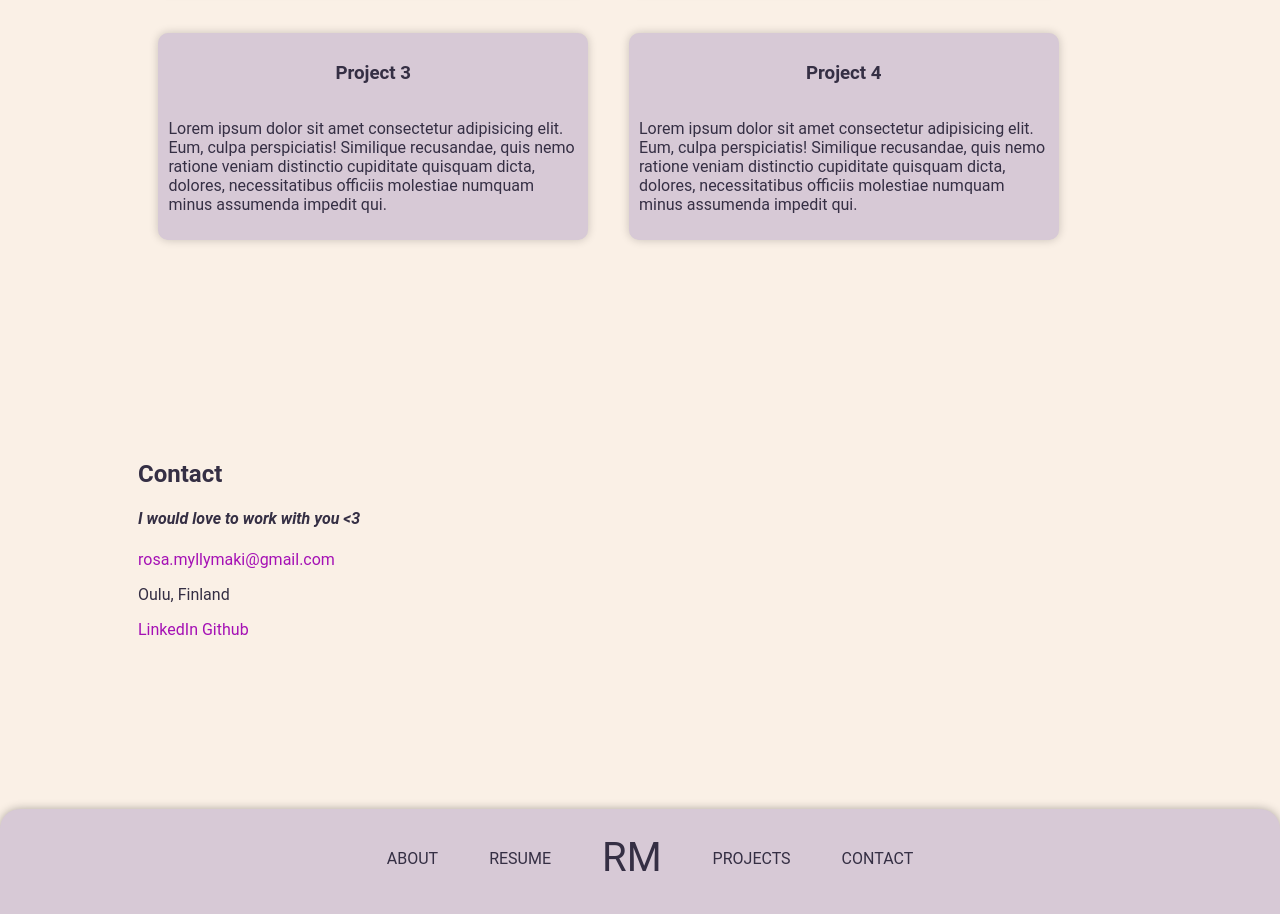
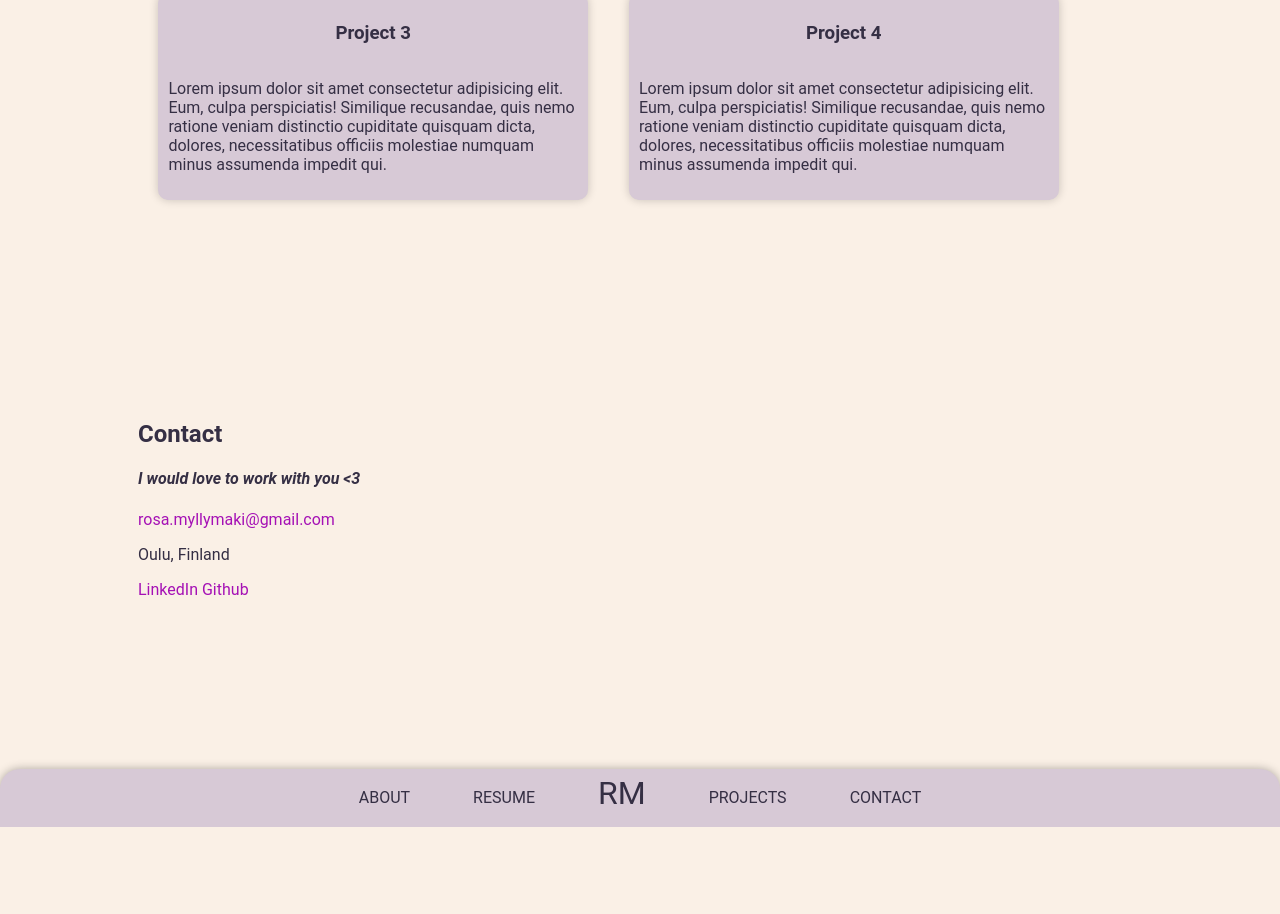
Before and after one commit to rosamyl/rosamyl-portfolio, a plain HTML site: page index.html in a window 1280 px wide. Shown: the part 1294-2208 px from the top of the page. After the commit the page ends 2121 px from the top, so only its background shows below. Drawn offline with Linux system fonts and the light colour scheme; a web font is replaced by a local one.

Commit message:
bug fixes

```diff
--- a/styles.css
+++ b/styles.css
@@ -23,10 +23,10 @@ header {
   background-color: #D7C9D6;
   box-shadow: 0 0 10px 0 rgba(0, 0, 0, 0.3);
 
+
 }
-
 /* HEADER TEKSTI */
-header h1{
+h1{
   font-family: "Ms Madi", 'roboto', sans-serif;
   font-size: 5rem;
   margin: 0;
@@ -37,30 +37,78 @@ header p {
   font-size: 1.3rem;
   margin: 0;
 }
-/* NAVIGATION */
-nav {
+
+
+/* FOOTER */
+footer {
+  border-radius: 20px 20px 0 0;
   width: 100%;
+  background-color: #D7C9D6;
+  text-align: center;
+  bottom: 0;
+  box-shadow: 0 0 10px 0 rgba(0, 0, 0, 0.3);
+}
+
+header nav, footer nav {
   display: flex;
   justify-content: center;
-  padding: 15px 10px;
+}
+
+header nav ul, footer nav ul {
+  display: flex;
+  width: 100%;
+  justify-content: center;
+  align-items: center;
+  list-style-type: none;
+  margin: 0;
+  padding: 10px;
+  gap: 5%;
+}
+footer nav ul li, header nav ul li {
+  text-transform: uppercase;
+}
+.RM {
+  font-family: "Ms Madi", 'roboto', sans-serif;
+  font-size: 2.5rem;
+  margin: 0;
+  top: -5px;
+  position: relative;
+}
+
+@media screen and (max-width: 490px) {
+
+header {
+  display: flex;
+  width: 100%;
 
 }
-
-nav ul {
-  list-style-type: none;
+  h1{
+  font-size: 10vw;
+}
+header p{
+  font-size: 1rem;
+}
+header nav{
+  display: none;
+}
+footer nav {
+  margin-top: 20px;
   display: flex;
-  gap: 1px;
-  padding: 0;
-  margin: 0;
+}
+footer nav ul {
+  display: flex;
+  flex-direction: column;
+  gap: 10px;
+}
+.RM{
+  display: none;
 }
 
-/* NAVIGATION ITEM */
-nav ul li {
-  padding: 15px 25px;
-  border-radius: 5px;
-  text-transform: uppercase;
+}
+  .RM {
+    font-size: 2rem;
+  }
 
-}
 a {
   text-decoration: none;
 }
@@ -83,23 +131,7 @@ a:hover {
 .About {
   margin-top: 10vh;
 }
-/* FOOTER */
-footer {
-  border-radius: 20px 20px 0 0;
-  background-color: #D7C9D6;
-  text-align: center;
-  padding: 10px 0;
-  bottom: 0;
-  box-shadow: 0 0 10px 0 rgba(0, 0, 0, 0.3);
 
-}
-.RM {
-  font-family: "Ms Madi", 'roboto', sans-serif;
-  font-size: 2.5rem;
-  margin: 0;
-  top: -15px;
-  position: relative;
-}
 
 .Resume ul {
   list-style-type: none;
@@ -135,9 +167,10 @@ footer {
   border-radius: 10px;
   box-shadow: 0 0 10px 0 rgba(0, 0, 0, 0.2);
 }
+
+
 @media screen and (max-width: 750px) {
   .project-card {
     width: 80%;
   }
-
 }
```
